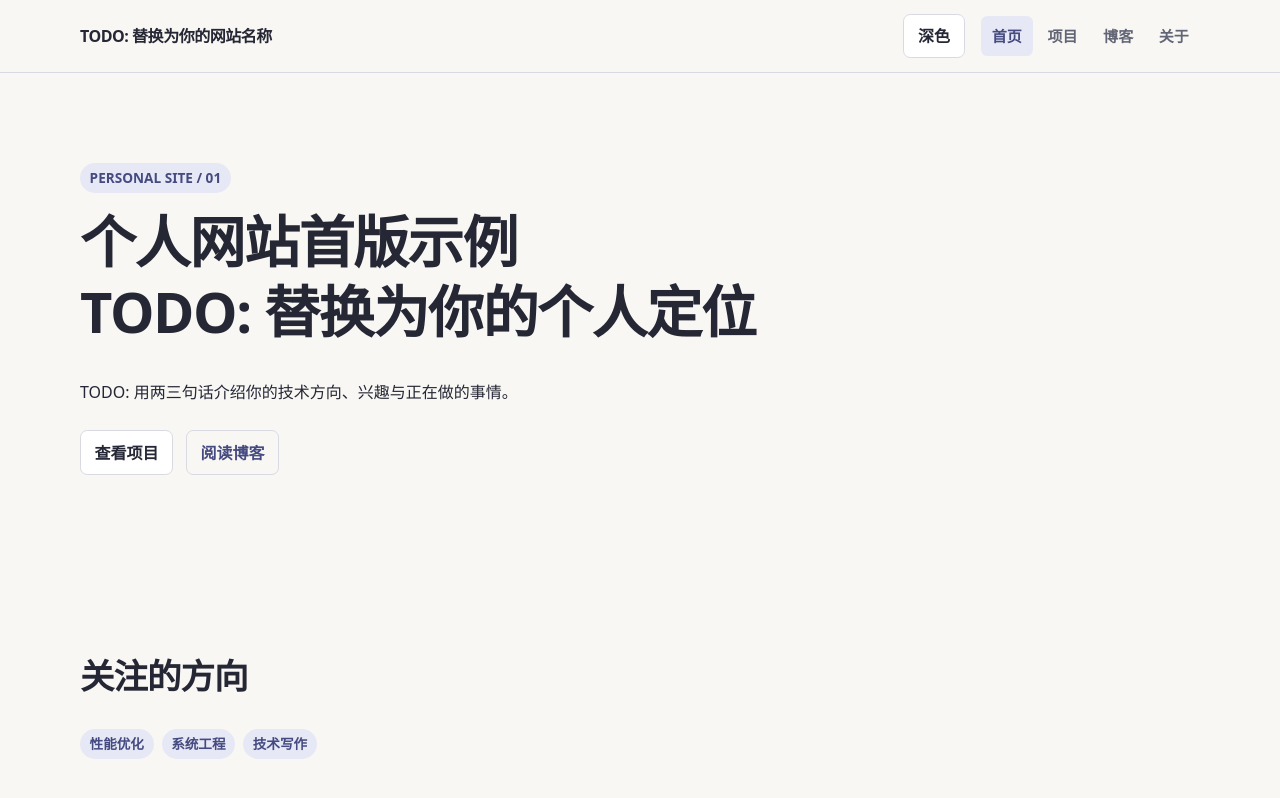
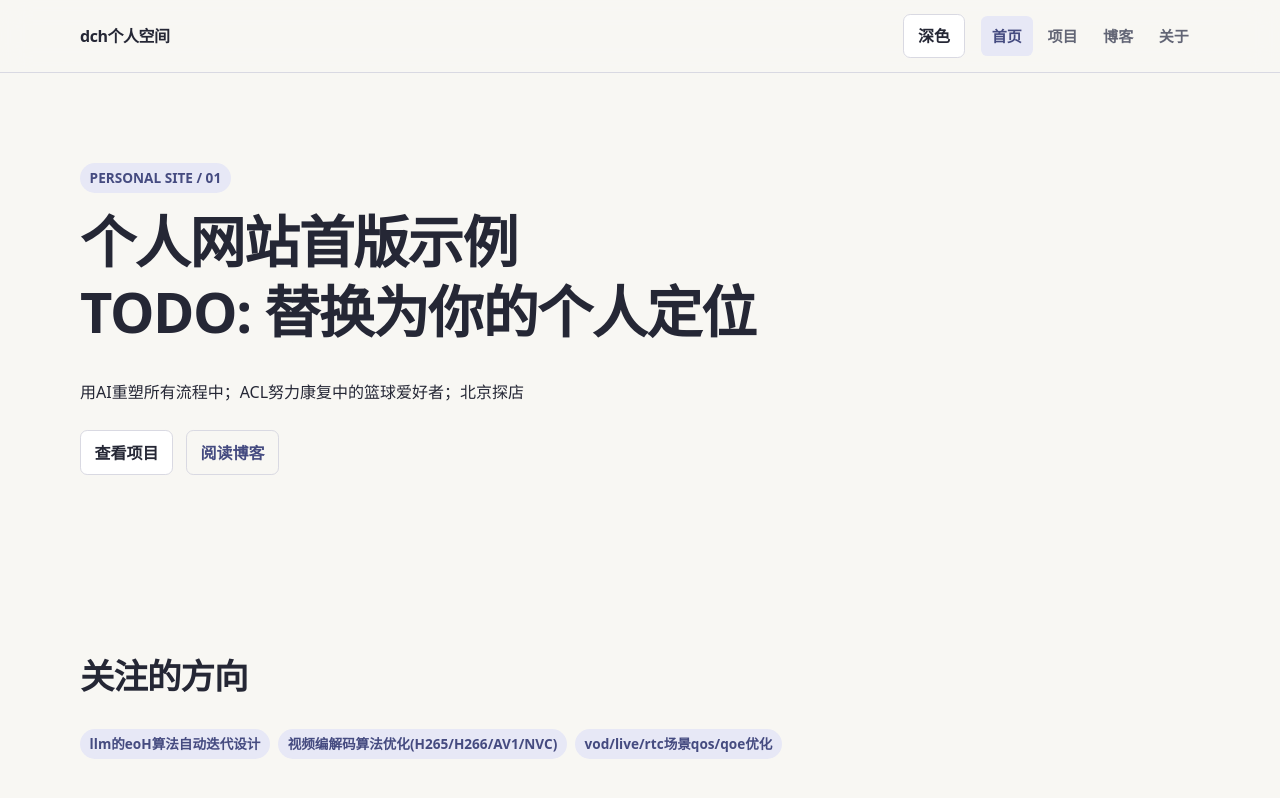
Before and after one commit to bitchenhui/bitchenhui.github.io, a Jekyll site: the page built from index.html, in a window 1280 px wide and 900 px high. Shown: the top 798 px of the window. Built offline with Jekyll 4.4.1, drawn with Linux system fonts in a browser that asks for light colours; some of the changed text lies outside the part shown.

Commit message:
faet: update web 1

```diff
--- a/_config.yml
+++ b/_config.yml
@@ -1,5 +1,5 @@
-title: "TODO: 替换为你的网站名称"
-description: "TODO: 替换为一句中文个人定位"
+title: "dch个人空间"
+description: "A video codecer who running to AGI"
 url: "https://bitchenhui.github.io"
 baseurl: ""
 lang: "zh-CN"
@@ -24,18 +24,18 @@ navigation:
     url: /about/
 
 author:
-  name: "TODO: 替换为你的姓名"
-  role: "TODO: 替换为你的个人定位"
-  intro: "TODO: 用两三句话介绍你的技术方向、兴趣与正在做的事情。"
-  email: ""
+  name: "dch"
+  role: "主动拥抱AGI的视频编解码算法工程师"
+  intro: "用AI重塑所有流程中；ACL努力康复中的篮球爱好者；北京探店"
+  email: "dch950301@163.com"
   github: ""
   linkedin: ""
   resume_url: ""
 
 skills:
-  - 性能优化
-  - 系统工程
-  - 技术写作
+  - llm的eoH算法自动迭代设计
+  - 视频编解码算法优化(H265/H266/AV1/NVC)
+  - vod/live/rtc场景qos/qoe优化
 
 exclude:
   - Gemfile
```
